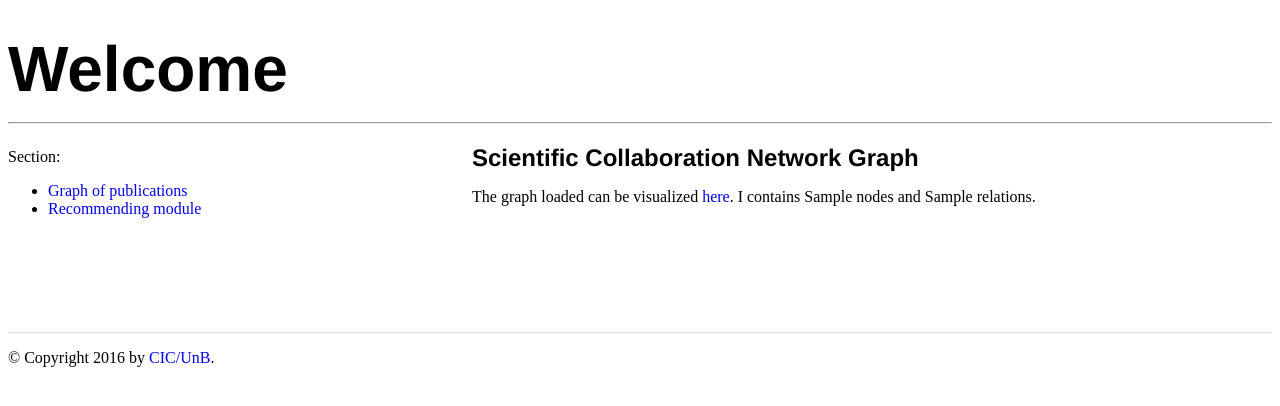
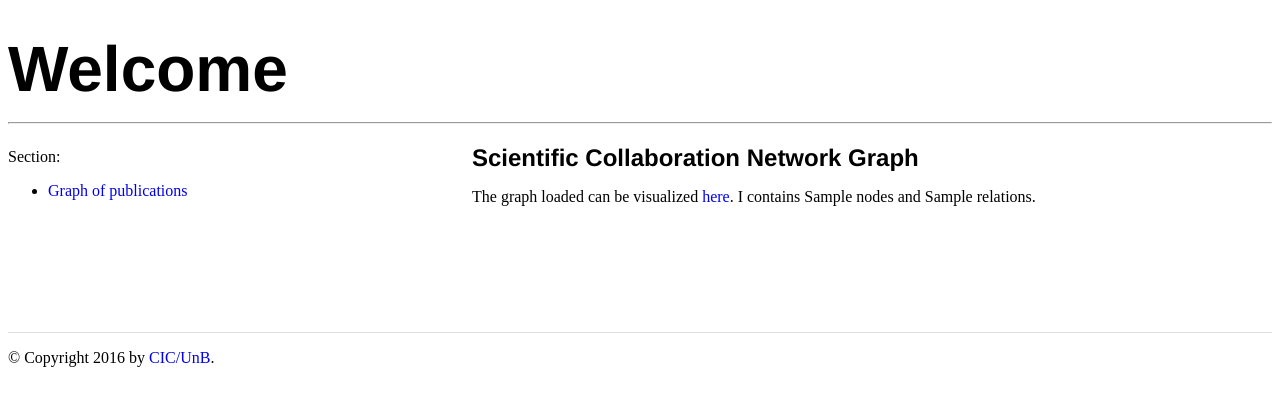
Before and after one commit to arcosta/sci-synergy, a Flask app: template code/web/scisynergy_flask/templates/home.html in a window 1280 px wide. Shown: the top 406 px of the page. Run offline with Flask 2, Linux system fonts and the light colour scheme; a user stored in the database is signed in; tables that the repository leaves empty hold one stand-in row (values such as "Sample post"); the template is opened without the code that fills it: most values are stand-ins (such as "Sample title", 1, 10 or a date in 2020).

Commit message:
Remove recommending option from home

```diff
--- a/code/web/scisynergy_flask/templates/home.html
+++ b/code/web/scisynergy_flask/templates/home.html
@@ -10,7 +10,6 @@
 <p>Section:</p>
 <ul>
 <li> <a href="/pubgraph">Graph of publications</a>
-<li> <a href="/recommending">Recommending module</a>
 </ul>
 </div>
 
```
